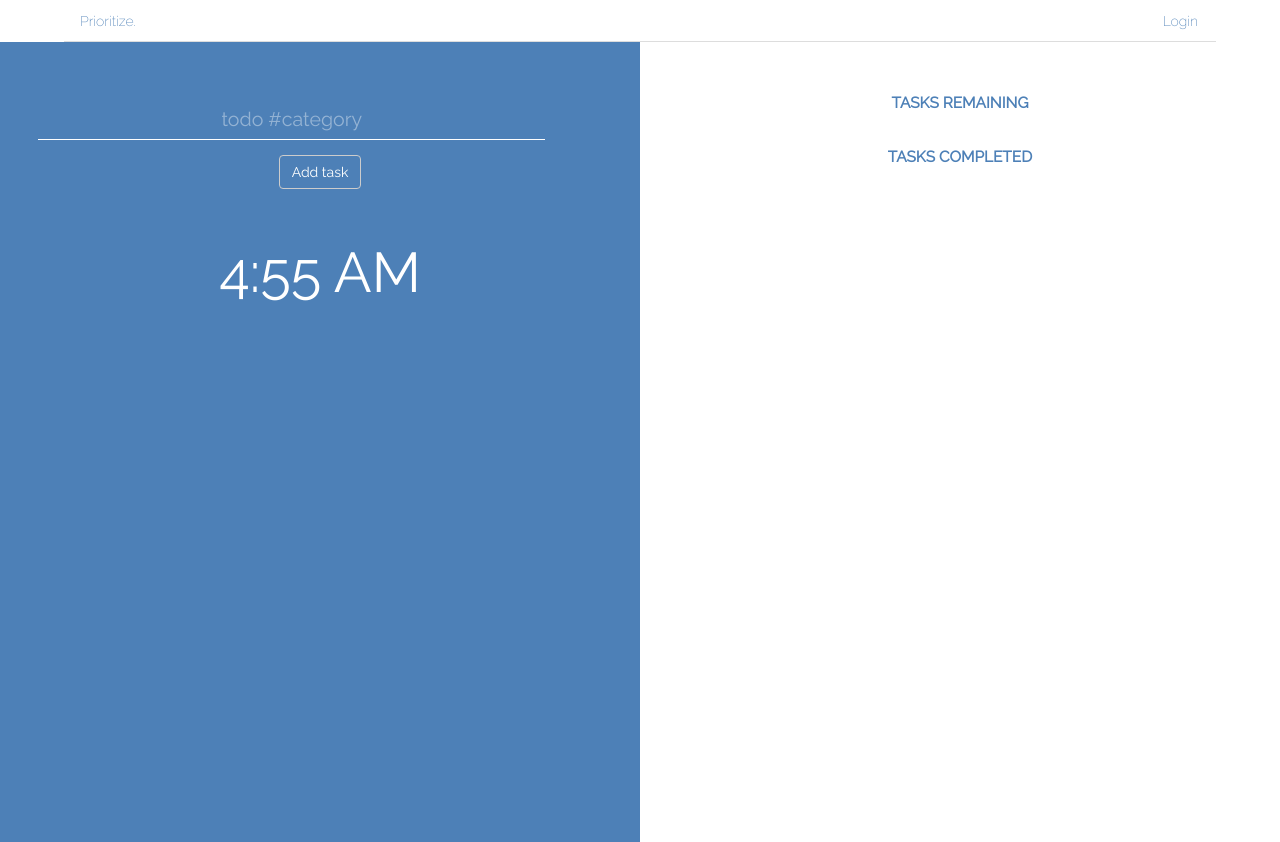
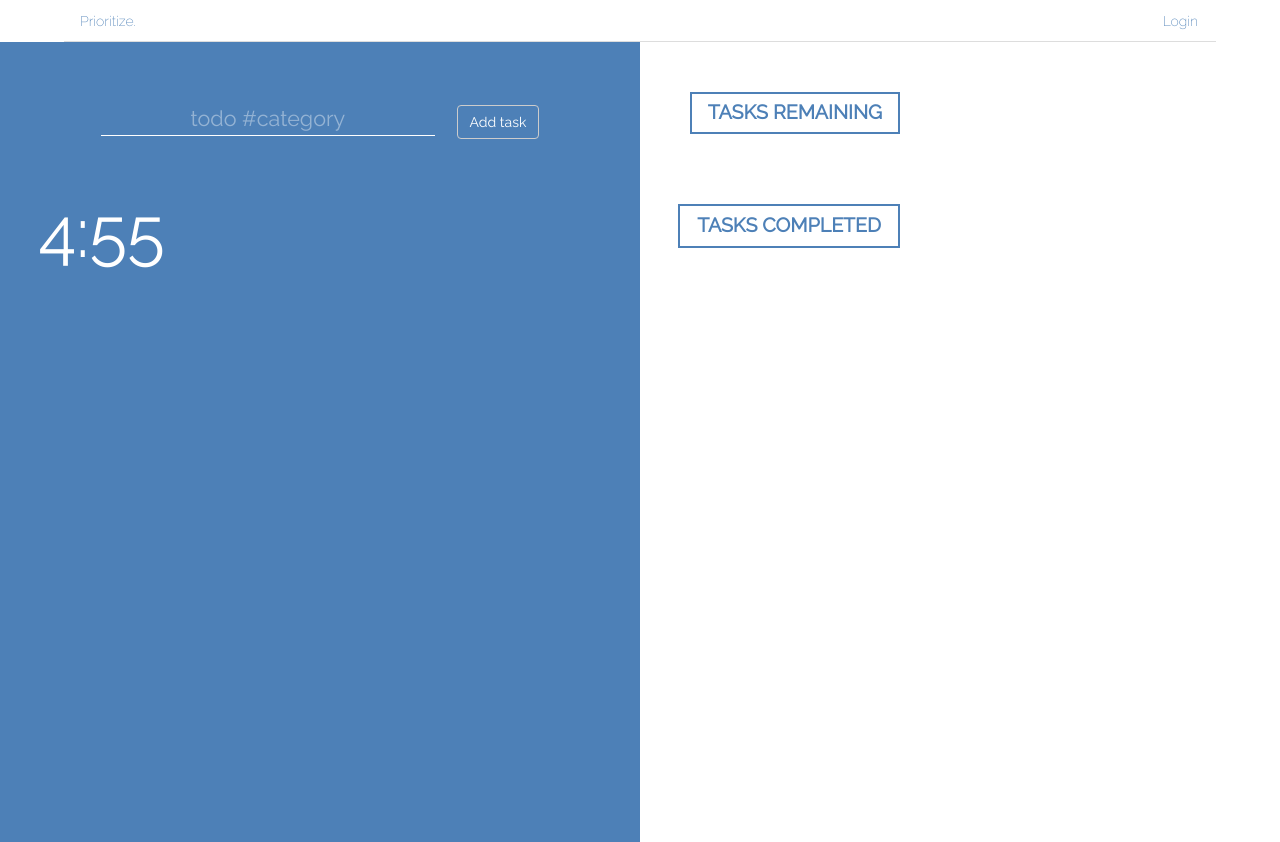
Before and after one commit to harshays/prioritize, a Flask app: template app/templates/profile.html in a window 1280 px wide. Run offline with Flask 2, Linux system fonts and the light colour scheme; the template is opened without the code that fills it: values that come from a table or form of the project are taken from there, others are empty; some libraries are stand-ins or nearby versions.

Commit message:
redesigned profile with CSS and events

```diff
--- a/app/static/css/profile.css
+++ b/app/static/css/profile.css
@@ -1,12 +1,8 @@
-.hr-style {
-    border: 0;
-    height: 0;
-    border-bottom: 1px solid white;
-}
+
+/*LEFT CONTAINER*/
 
 .form-group > input {
-    height: 40px;
-    width: 90%;
+    width: 95%;
     background-color: #4d80b7;
     font-size: 1.4em;
     outline: none;
@@ -23,61 +19,113 @@
     margin: 0;
 }
 
-.form-group > input:focus {
-    color: white;
-    outline: none;
-}
-
-::-webkit-input-placeholder { /* WebKit browsers */
-    color:    #909;
-}
-:-moz-placeholder { /* Mozilla Firefox 4 to 18 */
-   color:    #909;
-   opacity:  1;
-}
-::-moz-placeholder { /* Mozilla Firefox 19+ */
-   color:    #909;
-   opacity:  1;
-}
-:-ms-input-placeholder { /* Internet Explorer 10+ */
-   color:    #909;
-}
-
-.subheader {
-  font-weight: 400;
-}
-
-.leftContainer {
-  padding: 3%;
-  color: white;
-  background-color: #4d80b7;
-  min-height: 100%;
-}
-
-.rightContainer {
-  padding: 3%;
-}
-
-.todoContainer, .doneContainer {
-  padding: 2%;
-}
-
-.subheader {
-  font-weight: 400;
-  text-align: center;
-  font-size: 1.1em;
-}
-
-.time {
-  text-align: center;
-  font-size: 4em;
-  color: white;
-  font-weight: 400;
-}
-
-
-
 #todo::-webkit-input-placeholder {
   opacity: 0.4;
   color: white;
 }
+
+#todo::-moz-placeholder {
+  opacity: 0.4;
+  color: white;
+}
+
+#todo::-ms-placeholder {
+  opacity: 0.4;
+  color: white;
+}
+
+.leftContainer {
+  color: white;
+  padding: 3%;
+  background-color: #4d80b7;
+  min-height: 100%;
+  font-size: 1.1em;
+}
+
+.leftContainer  * {
+  color: white;
+}
+
+.time {
+  font-size: 4.5em;
+  font-weight: 400;
+}
+
+.day {
+  margin-bottom: 5%;
+}
+
+.leftNav {
+  margin-top: 3%;
+}
+
+.nav-pills li a, .nav-pills li a:hover, .nav-pills li a:active, .nav-pills li a:visited, .nav-pills li a:link   {
+  color: white;
+  border-radius: 0;
+  border-bottom: 1px solid white;
+  background-color: #4d80b7;
+}
+
+.nav-pills .active {
+  border-bottom: 3px solid white;
+  background-color: #4d80b7;
+}
+
+.nav-pills li.active a {
+  background-color: #4d80b7;
+}
+
+.tagsActive, .completedActive {
+  padding: 5%;
+  font-size: 1.2
+}
+
+/*RIGHT CONTAINER*/
+.rightContainer {
+  padding: 3%;
+  overflow: auto;
+}
+
+.todoContainer {
+  padding: 2%;
+}
+
+.subheaderDiv {
+  text-align: center;
+}
+
+.subheader {
+  font-weight: 300;
+  text-align: center;
+  font-size: 1.4em;
+  padding: 1% 3% 1% 3%;
+  border: 2px solid #4d80b7;
+  display: inline-block;
+  margin-bottom: 5%;
+}
+
+
+.todos {
+  font-size: 1.1em;
+  padding: 2%;
+}
+
+.todo {
+  font-size: 1.1em;
+  padding: 2%;
+}
+
+.check {
+  color: #4d80b7;
+}
+
+.check-done {
+  color: #39d945;
+}
+
+.description {
+}
+
+.hashtags {
+  color: #828282;
+}
--- a/app/static/js/profile.js
+++ b/app/static/js/profile.js
@@ -1,3 +1,4 @@
+// helper funcs
 function getRandInt(minVal, maxVal) {
     return Math.floor(Math.random()*(maxVal-minVal) + minVal);
 }
@@ -6,22 +7,32 @@ function getRandElem(arr) {
     v = getRandInt(0, arr.length);
     return arr[v];
 }
-time = moment().format("h:mm A");
 
 $(document).ready(function() {
 
+
     // time
+
+    time = moment().format("h:mm");
+    day = moment().format("dddd, MMMM Do");
+
     $('.time').text(time);
+    $('.day').text(day);
     setInterval(function() {
-        time = moment().format("h:mm A");
+        time = moment().format("h:mm");
+        day = moment().format("dddd, MMMM Do");
         $('.time').text(time);
-
+        $('.day').text(day);
     },5000);
 
 
-    // resizing
+    // resizing & overflow
+
     var height = $(window).height();
     $('.mainContainer').css('height', height);
+    $('.rightContainer').css('max-height', height);
+    $('.rightContainer').css('overflow', "auto");
+
 
     $(window).resize(function() {
         var height = $(window).height();
@@ -29,29 +40,45 @@ $(document).ready(function() {
     });
 
     // placeholder
+
     var random_placeholder = [
         "todo #category",
         "todo #category",
         "homework #study",
         "flask web app #code",
         "laundry #errands"
-        ]
+        ];
 
     $('#todo').attr("placeholder", getRandElem(random_placeholder));
     $('#todo').attr("autocomplete","off");
     $('#todo').attr("size", "30");
 
-    // // adding custom submit button
-    // $('.form-group').after('<div class="button-div"></div>')
-    // $('.button-div').append("<div class='button-div'><i class='fa fa-plus'></i></div>");
-    // $('.form-group').css('display','inline-block');
-    // $('.button-div').css('display','inline-block');
+    $('.form-group').css('display','inline-block');
+    $('.button-div').css('display','inline-block');
 
 
-    // var $btn = $("body").find('.button-div');
-    // $($btn).on('click', function() {
-    //     $.post('/profile', $('#todo').serialize(), function() {
-    //         console.log($('#todo').serialize());
-    //     });
-    // });
+    // active tab
+
+    $('.completedActive').css('display','none');
+    $('.leftNav li').on('click', function() {
+        $('.leftNav li').removeClass('active');
+        $(this).addClass('active');
+        if ($(this).hasClass('tags')) {
+            $('.tagsActive').css("display","block");
+            $('.completedActive').css('display','none');
+        } else if ($(this).hasClass('completed')) {
+            $('.tagsActive').css('display','none');
+            $('.completedActive').css("display","block");
+        }
+    });
+
+    // change checkbox
+    $(".check").click(function() {
+        var fa = '<i class="fa fa-circle check-done animated fadeIn"></i>';
+        $(this).text("");
+        $(this).append($(fa));
+        $(this).next().css("text-decoration","line-through");
+        $(this).parent().fadeOut();
+    });
+
 });
```
